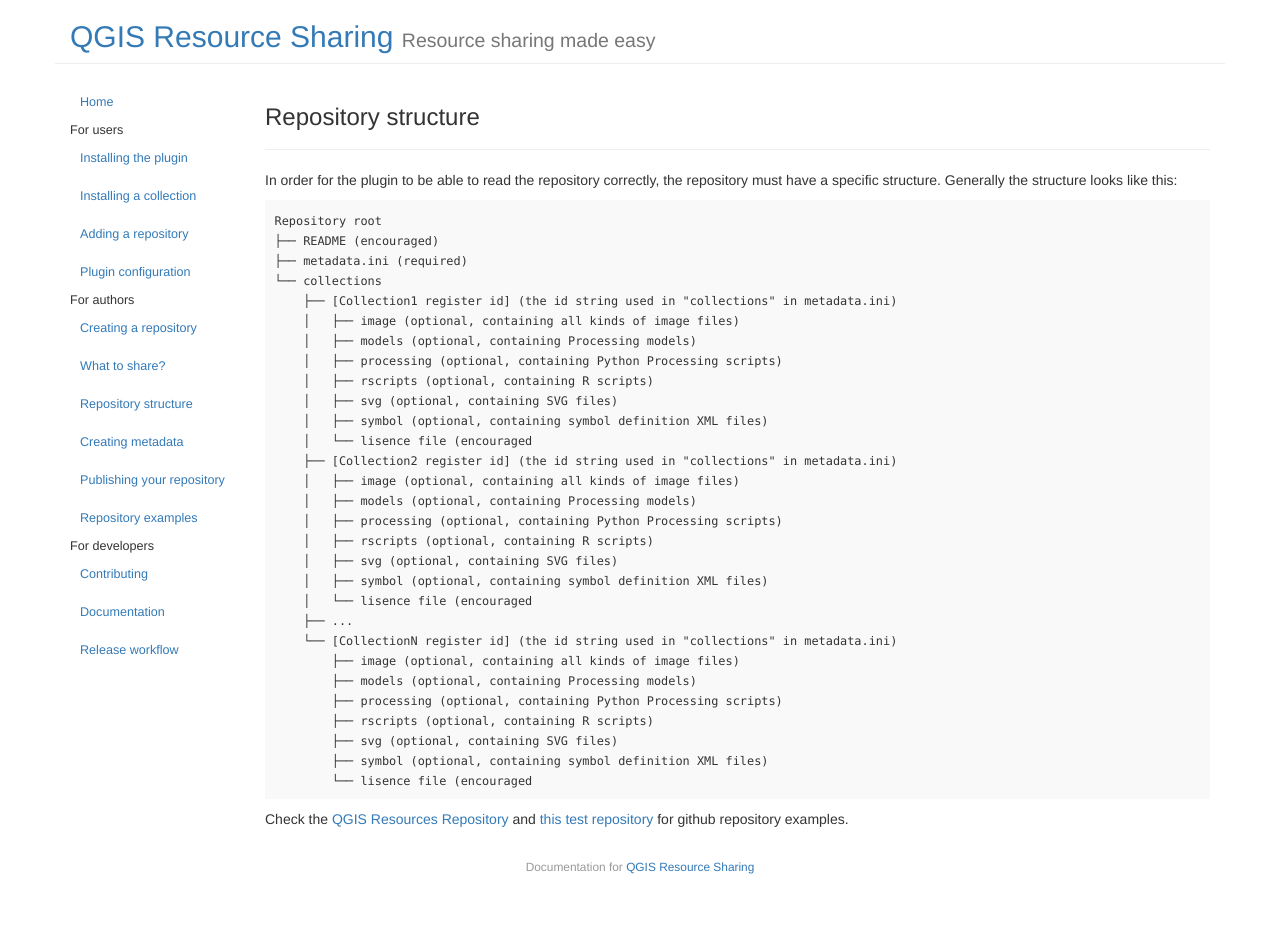
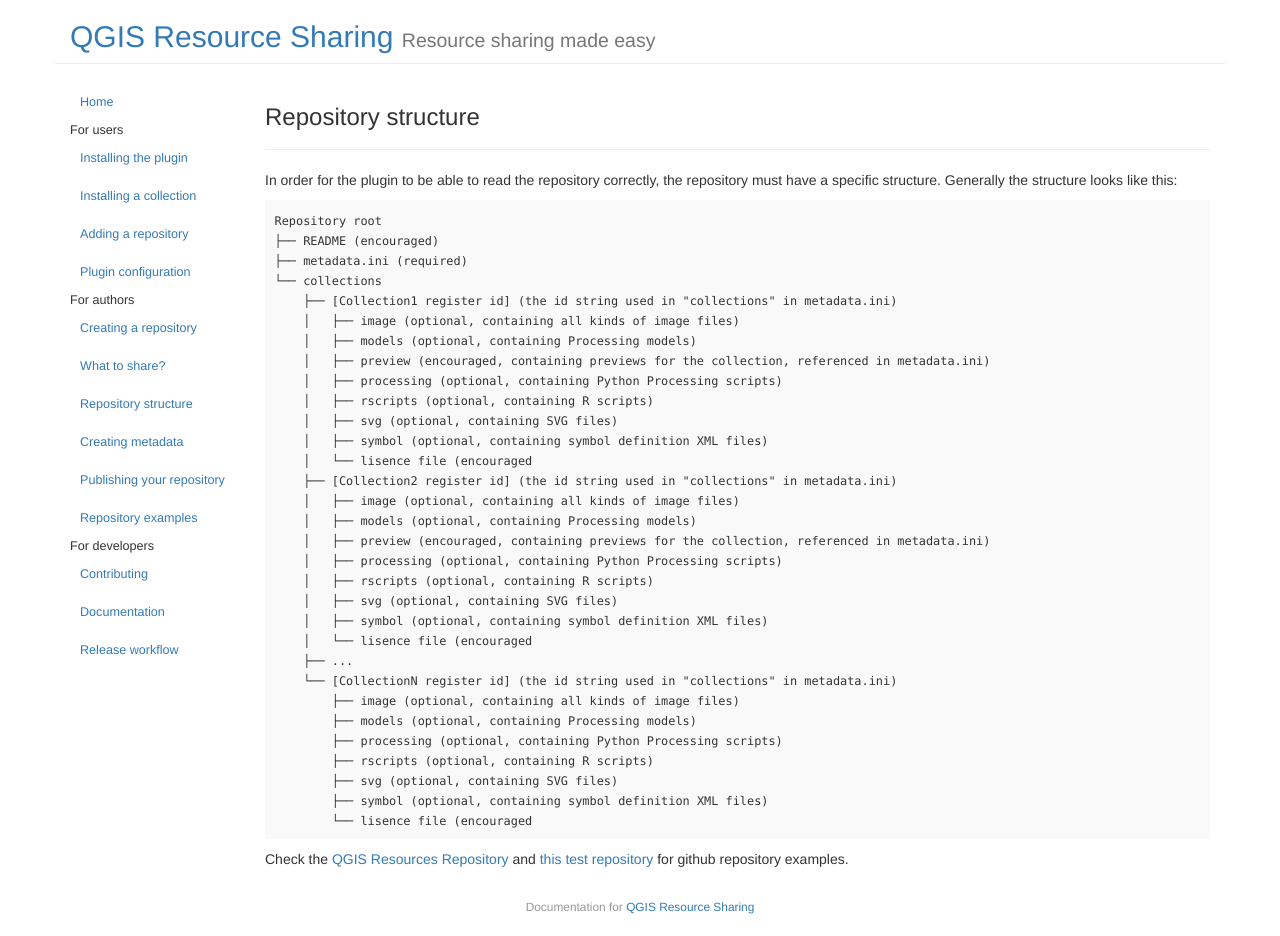
Before and after one commit to QGIS-Contribution/QGIS-ResourceSharing, a Jekyll site: the page built from _posts/2016-07-22-repository-structure.md, in a window 1280 px wide. Built offline with Jekyll 4.4.1, drawn with Linux system fonts in a browser that asks for light colours; before the commit the page ends 900 px from its top, so only the background shows below that.

Commit message:
Add preview

```diff
--- a/_posts/2016-07-22-repository-structure.md
+++ b/_posts/2016-07-22-repository-structure.md
@@ -17,6 +17,7 @@
         ├── [Collection1 register id] (the id string used in "collections" in metadata.ini)
         │   ├── image (optional, containing all kinds of image files)
         │   ├── models (optional, containing Processing models)
+        │   ├── preview (encouraged, containing previews for the collection, referenced in metadata.ini)
         │   ├── processing (optional, containing Python Processing scripts)
         │   ├── rscripts (optional, containing R scripts)
         │   ├── svg (optional, containing SVG files)
@@ -25,6 +26,7 @@
         ├── [Collection2 register id] (the id string used in "collections" in metadata.ini)
         │   ├── image (optional, containing all kinds of image files)
         │   ├── models (optional, containing Processing models)
+        │   ├── preview (encouraged, containing previews for the collection, referenced in metadata.ini)
         │   ├── processing (optional, containing Python Processing scripts)
         │   ├── rscripts (optional, containing R scripts)
         │   ├── svg (optional, containing SVG files)
```
